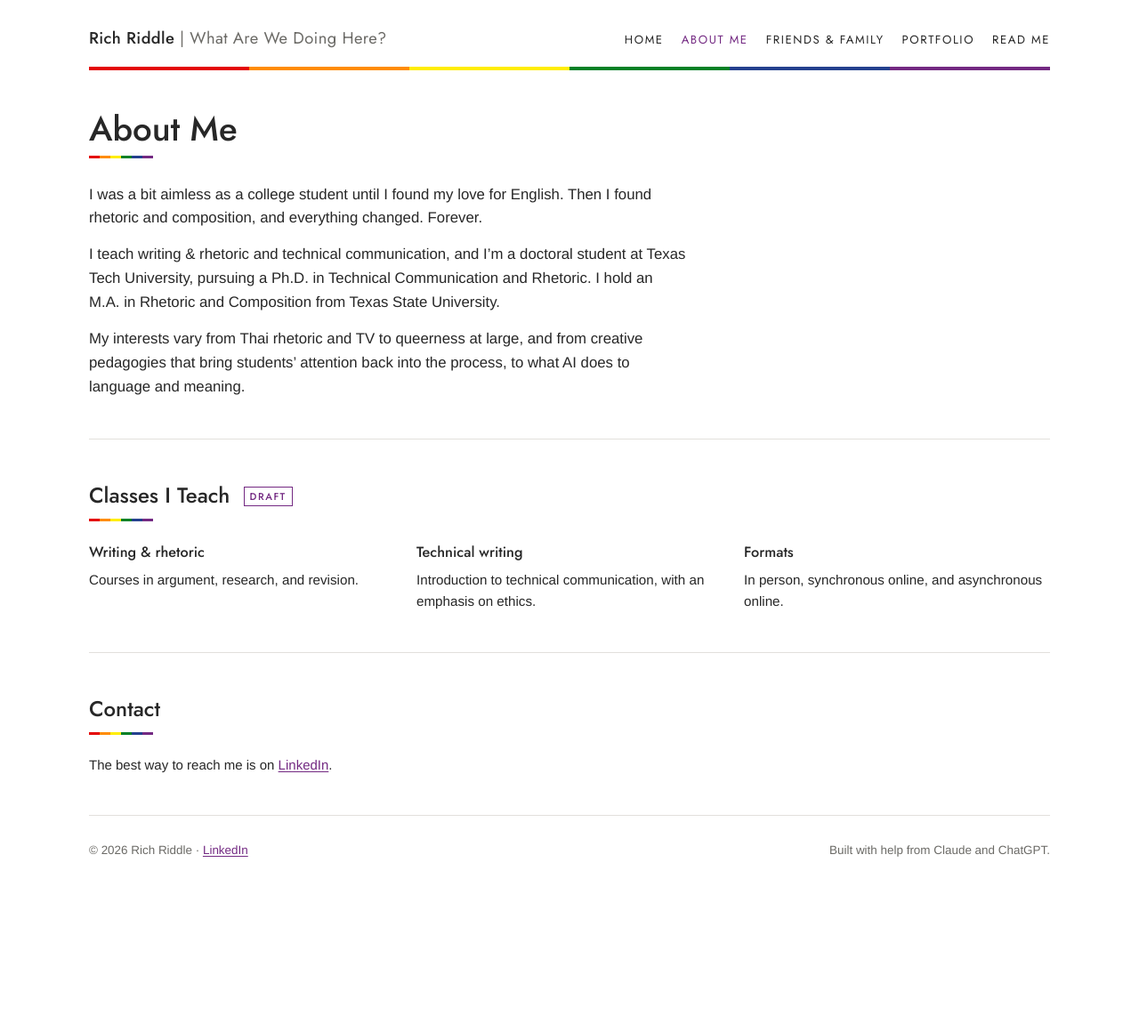
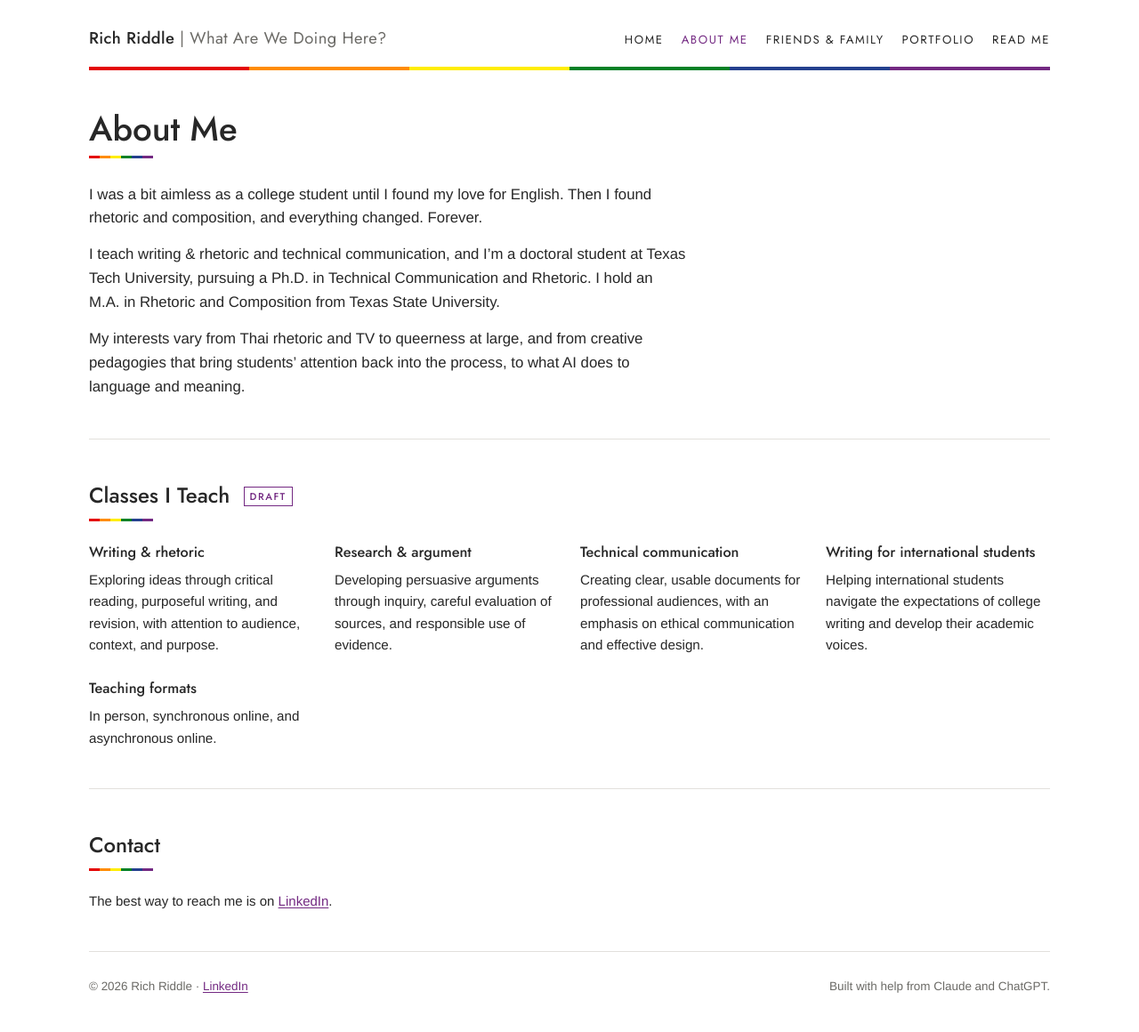
Before and after one commit to prof-richriddle/portfolio, a Jekyll site: the page built from about.html, in a window 1280 px wide. Shown: the whole page at 89% size. Built offline with Jekyll 4.4.1, drawn with Linux system fonts in a browser that asks for light colours; before the commit the page ends 1007 px from its top, so only the background shows below that.

Commit message:
About Me: new Classes I Teach descriptions
Co-Authored-By: Claude Opus 5.5 <noreply@anthropic.com>
Claude-Session: https://claude.ai/code/session_01LKxkcfdpkeKgywibvvsXFB

```diff
--- a/about.html
+++ b/about.html
@@ -14,9 +14,11 @@ title: About Me
 <section aria-labelledby="teach-h">
   <div class="sec-head"><h2 id="teach-h">Classes I Teach <span class="draft">Draft</span></h2></div>
   <div class="teach">
-    <div><h3>Writing &amp; rhetoric</h3><p>Courses in argument, research, and revision.</p></div>
-    <div><h3>Technical writing</h3><p>Introduction to technical communication, with an emphasis on ethics.</p></div>
-    <div><h3>Formats</h3><p>In person, synchronous online, and asynchronous online.</p></div>
+    <div><h3>Writing &amp; rhetoric</h3><p>Exploring ideas through critical reading, purposeful writing, and revision, with attention to audience, context, and purpose.</p></div>
+    <div><h3>Research &amp; argument</h3><p>Developing persuasive arguments through inquiry, careful evaluation of sources, and responsible use of evidence.</p></div>
+    <div><h3>Technical communication</h3><p>Creating clear, usable documents for professional audiences, with an emphasis on ethical communication and effective design.</p></div>
+    <div><h3>Writing for international students</h3><p>Helping international students navigate the expectations of college writing and develop their academic voices.</p></div>
+    <div><h3>Teaching formats</h3><p>In person, synchronous online, and asynchronous online.</p></div>
   </div>
 </section>
 
```
